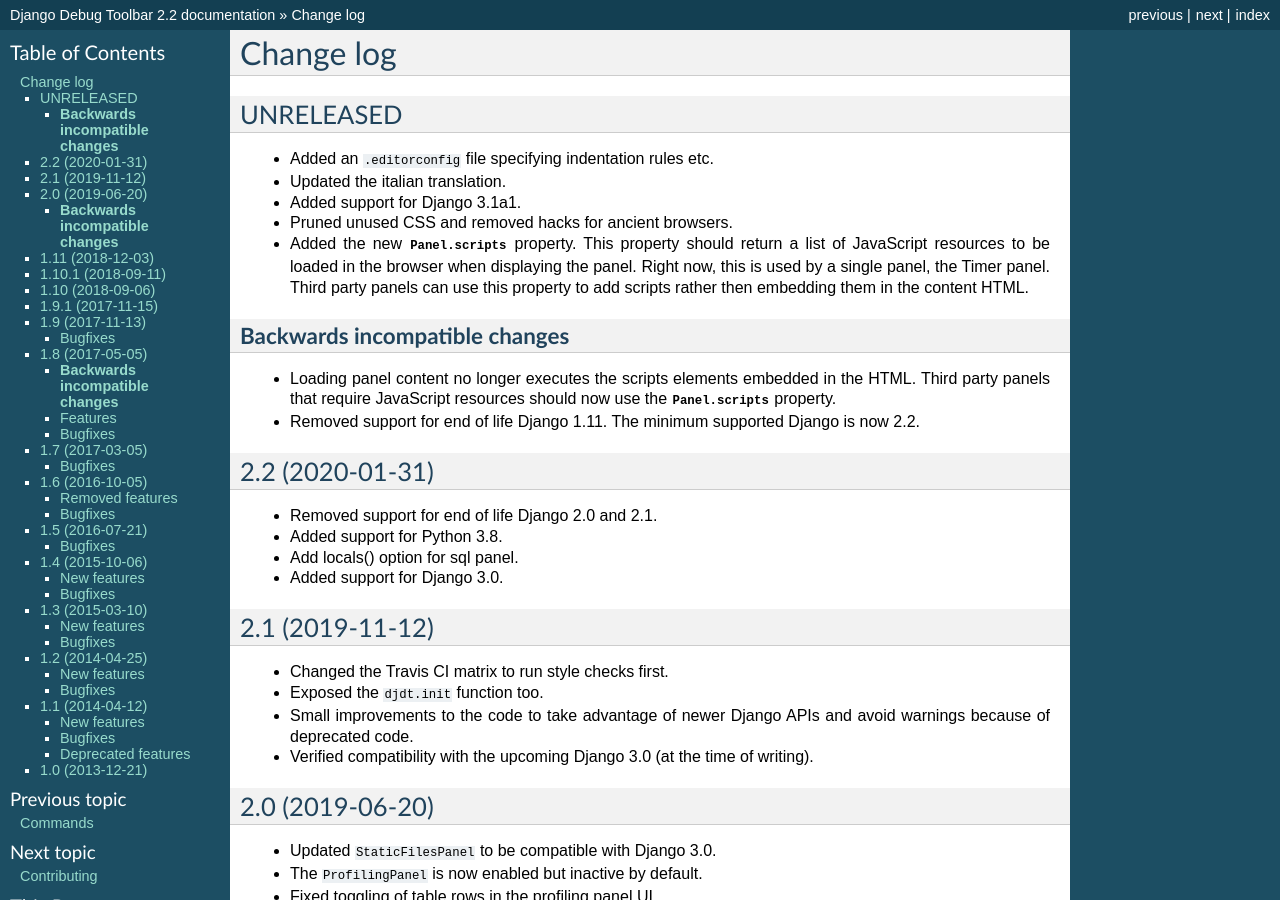
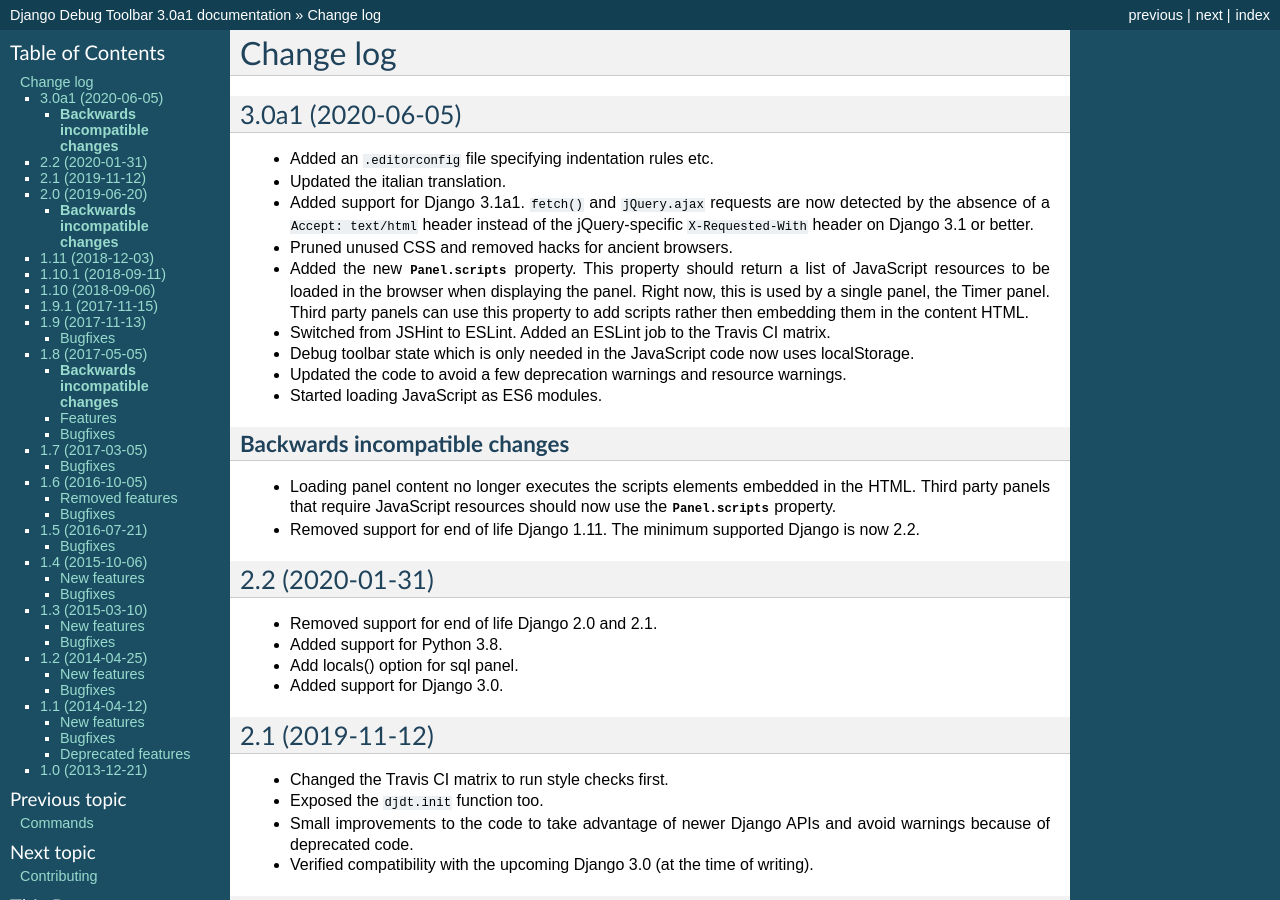
Before and after one commit to jazzband/django-debug-toolbar, a Sphinx documentation site: the page built from docs/changes.rst, in a window 1280 px wide and 900 px high. Built offline with Sphinx 7.4.7, drawn with Linux system fonts in a browser that asks for light colours; some of the changed text lies outside the part shown.

Commit message:
django-debug-toolbar 3.0a1

```diff
--- a/docs/changes.rst
+++ b/docs/changes.rst
@@ -1,18 +1,25 @@
 Change log
 ==========
 
-UNRELEASED
-----------
+3.0a1 (2020-06-05)
+------------------
 
 * Added an ``.editorconfig`` file specifying indentation rules etc.
 * Updated the italian translation.
-* Added support for Django 3.1a1.
+* Added support for Django 3.1a1. ``fetch()`` and ``jQuery.ajax`` requests are
+  now detected by the absence of a ``Accept: text/html`` header instead of the
+  jQuery-specific ``X-Requested-With`` header on Django 3.1 or better.
 * Pruned unused CSS and removed hacks for ancient browsers.
 * Added the new :attr:`Panel.scripts <debug_toolbar.panels.Panel.scripts>`
   property. This property should return a list of JavaScript resources to be
   loaded in the browser when displaying the panel. Right now, this is used by a
   single panel, the Timer panel. Third party panels can use this property to
   add scripts rather then embedding them in the content HTML.
+* Switched from JSHint to ESLint. Added an ESLint job to the Travis CI matrix.
+* Debug toolbar state which is only needed in the JavaScript code now uses
+  localStorage.
+* Updated the code to avoid a few deprecation warnings and resource warnings.
+* Started loading JavaScript as ES6 modules.
 
 **Backwards incompatible changes**
 ~~~~~~~~~~~~~~~~~~~~~~~~~~~~~~~~~~
--- a/docs/conf.py
+++ b/docs/conf.py
@@ -59,9 +59,9 @@
 # built documents.
 #
 # The short X.Y version.
-version = '2.2'
+version = '3.0a1'
 # The full version, including alpha/beta/rc tags.
-release = '2.2'
+release = '3.0a1'
 
 # The language for content autogenerated by Sphinx. Refer to documentation
 # for a list of supported languages.
--- a/setup.cfg
+++ b/setup.cfg
@@ -1,6 +1,6 @@
 [metadata]
 name = django-debug-toolbar
-version = 2.2
+version = 3.0a1
 description = A configurable set of panels that display various debug information about the current request/response.
 long_description = file: README.rst
 author = Rob Hudson
```
